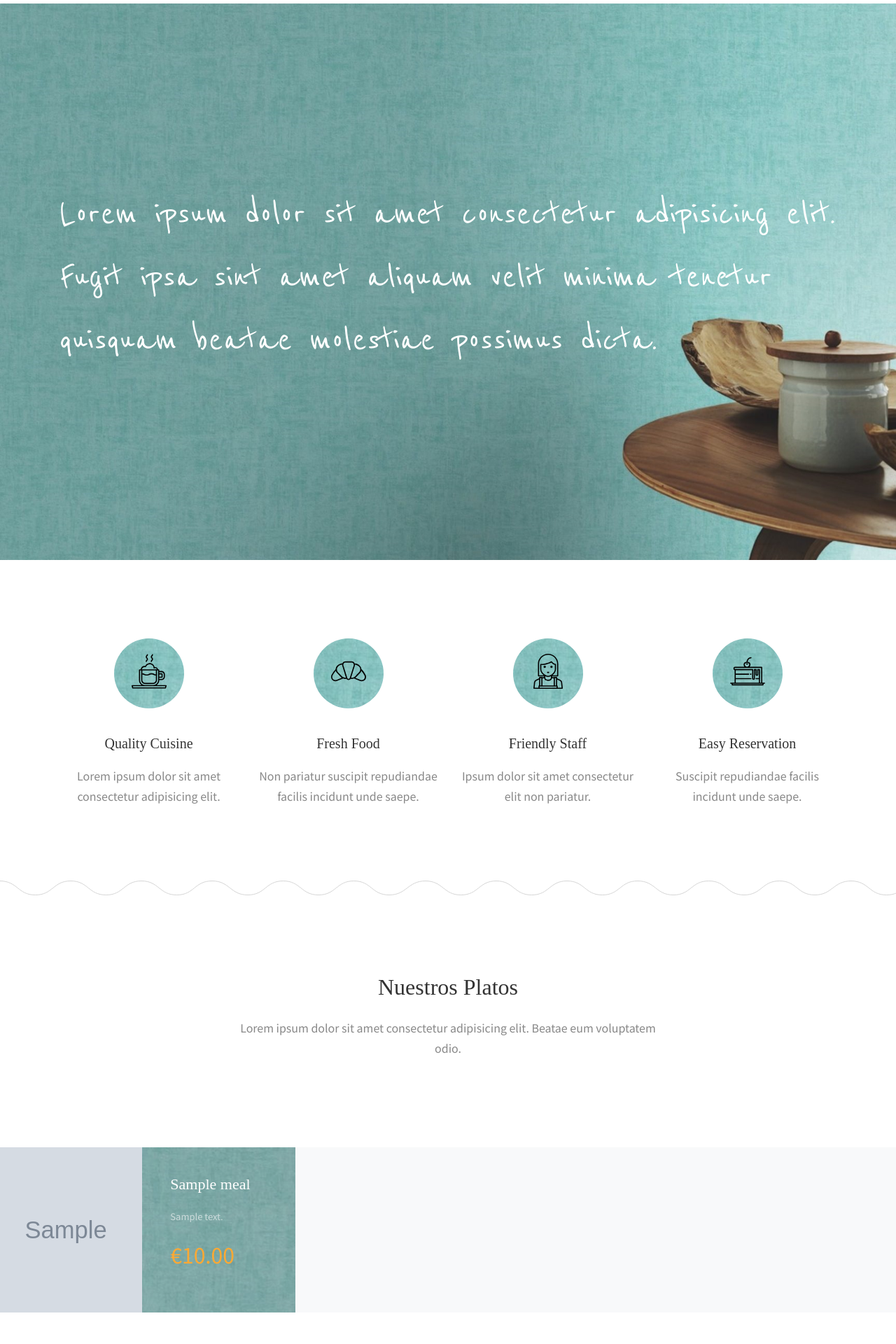
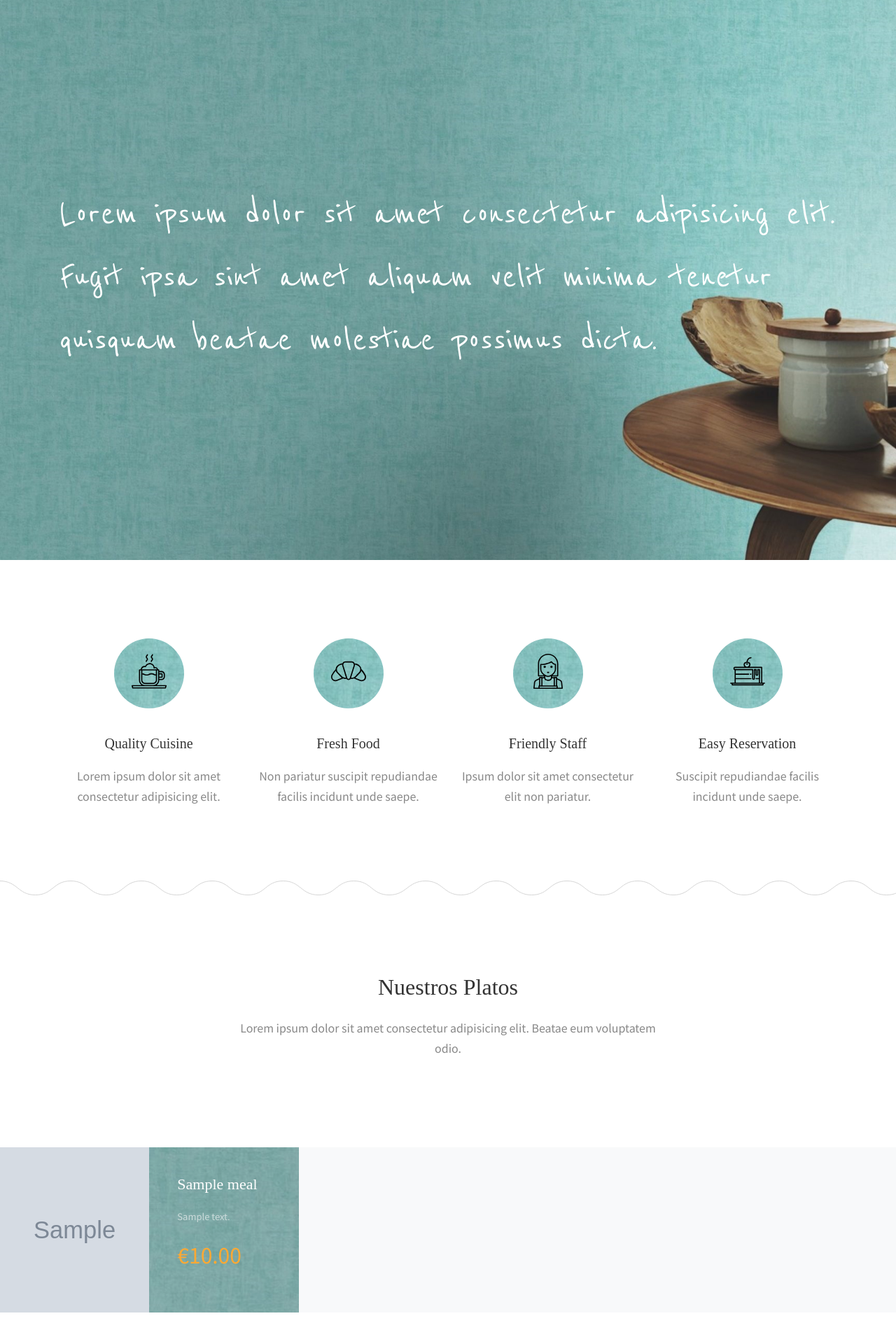
Before and after one commit to reciclatusanimales/cafe-cuqui, a Django app: page / in a window 1280 px wide. Shown: the top 1920 px of the page at 70% size. Run offline with Django 3.2, Linux system fonts and the light colour scheme; tables that the repository leaves empty hold one stand-in row (values such as "Sample post"); grey boxes marked "Sample" are stand-in pictures; some libraries are stand-ins or nearby versions; some web fonts are replaced.

Commit message:
Padding fix

```diff
--- a/about/templates/about/about.html
+++ b/about/templates/about/about.html
@@ -43,7 +43,7 @@
           <p class="lead">Lorem ipsum dolor sit amet, consectetur adipisicing elit. Dolorum fuga, alias distinctio voluptatum magni voluptatibus.</p>
         </div>
       </div>
-      <div class="row large-gutters">
+      <div class="row">
         <div class="col-md-6"  data-aos="fade-up" data-aos-delay="200">
           <img src="{% static 'site_static/img/img_2.jpg' %}" alt="Image placeholder" class="img-fluid rounded">
         </div>
--- a/home/templates/home/home.html
+++ b/home/templates/home/home.html
@@ -175,7 +175,7 @@
           <p class="lead">Lorem ipsum dolor sit amet, consectetur adipisicing elit. Dolorum fuga, alias distinctio voluptatum magni voluptatibus.</p>
         </div>
       </div>
-      <div class="row large-gutters">
+      <div class="row">
         <div class="col-md-6"  data-aos="fade-up" data-aos-delay="200">
           <img src="{% static 'site_static/img/chef_2.jpg' %}" alt="Image placeholder" class="img-fluid rounded">
         </div>
--- a/static/site_static/css/style.css
+++ b/static/site_static/css/style.css
@@ -1,5 +1,5 @@
 html {
-  overflow-x: hidden;
+  overflow-x: auto;
 }
 
 body {
@@ -205,7 +205,7 @@ textarea.form-control {
   color: #fff;
 }
 
-.site-header.scrolled {
+.site-header.scrolledd {
   position: fixed;
   padding: 1em 30px;
   top: 0;
@@ -1100,7 +1100,7 @@ textarea.form-control {
 .cover_1 .img_bg {
   background-repeat: no-repeat;
   background-size: cover !important;
-  background-position: center center;
+  background-position: center center !important;
 }
 
 .cover_1 .img_bg, .cover_1 .img_bg > .container > .row {
@@ -1139,8 +1139,6 @@ textarea.form-control {
   display: flex;
   -ms-flex-wrap: wrap;
   flex-wrap: wrap;
-  margin-right: -15px;
-  margin-left: -15px;
 }
 
 @media (min-width: 576px) {
--- a/static/site_static/js/main.js
+++ b/static/site_static/js/main.js
@@ -1,5 +1,5 @@
 AOS.init({
-  duration: 450
+  duration: 350
 });
 
 
@@ -81,7 +81,7 @@ AOS.init({
 
       setTimeout(function() {
         $('.site-menu').fadeOut(400);
-      }, 800);
+      }, 400);
 
       $('body').removeClass('menu-open');
     } else {
@@ -97,7 +97,7 @@ AOS.init({
           }, i * 100);
 
         });
-      }, 500);
+      }, 300);
 
     }
 
--- a/templates/base.html
+++ b/templates/base.html
@@ -53,16 +53,16 @@
       </nav>
 
       <header class="site-header">
-        <div class="row align-items-center">
-          <div class="col-5 col-md-3">
+        <div class="d-flex justify-content-between">
+          <div class="col-4 col-md-3">
              <ul class="list-unstyled social">
               <li><a href="https://github.com/danielreyesveas/django-restaurant"><span class="fa fa-github"></span></a></li>
             </ul>
           </div>
-          <div class="col-2 col-md-6 text-center">
+          <div class="col-4 col-md-6 text-center">
             <a href="{% url 'home:home' %}" class="site-logo">C</a>
           </div>
-          <div class="col-5 col-md-3 text-right menu-burger-wrap">
+          <div class="col-4 col-md-3 text-right menu-burger-wrap">
             <a href="#" class="site-nav-toggle js-site-nav-toggle"><i></i></a>
           </div>
         </div>
```
